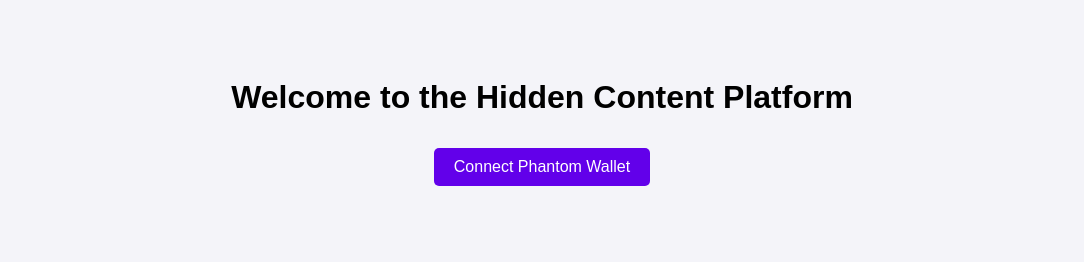
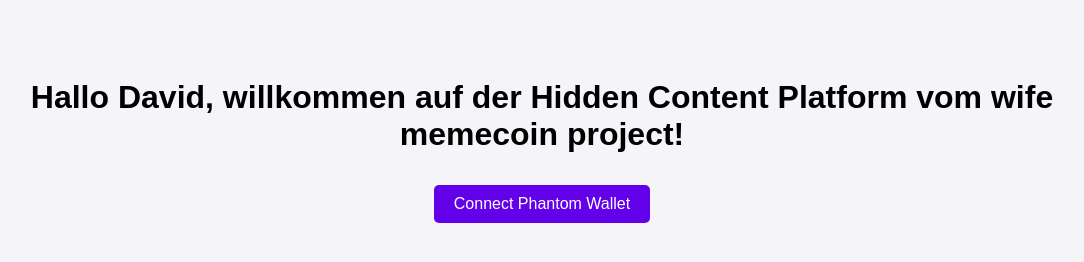
Before and after one commit to petkraw/mobile_wife, a plain HTML site: page index.html in a window 1280 px wide. Shown: the whole page, without its empty margins (98-1182 px from the left). Drawn offline with Linux system fonts and the light colour scheme.

Commit message:
personalisierung

```diff
--- a/index.html
+++ b/index.html
@@ -29,7 +29,7 @@
     </style>
 </head>
 <body>
-    <h1>Welcome to the Hidden Content Platform</h1>
+    <h1>Hallo David, willkommen auf der Hidden Content Platform vom wife memecoin project!</h1>
     <button id="connectWallet">Connect Phantom Wallet</button>
 
     <div id="hiddenContent">
```
